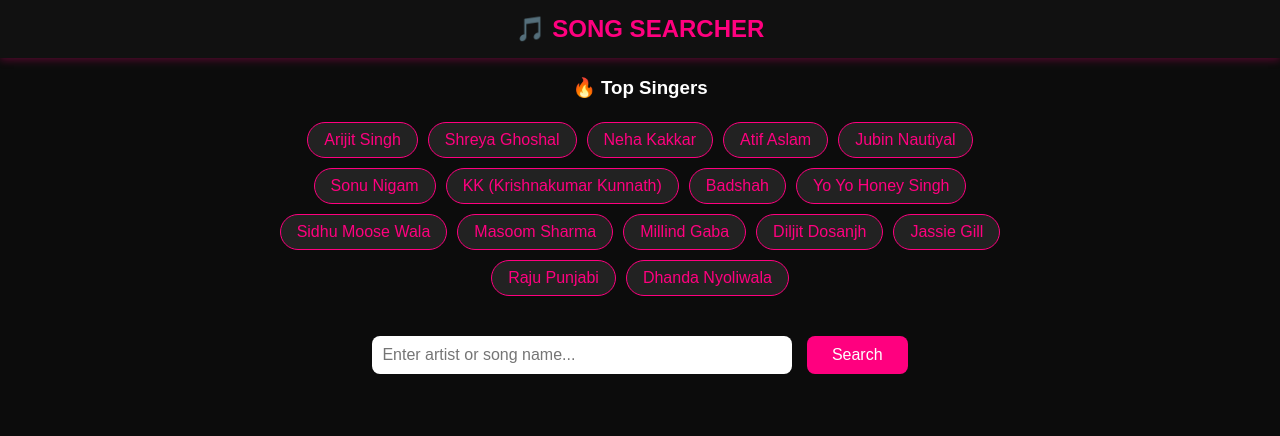
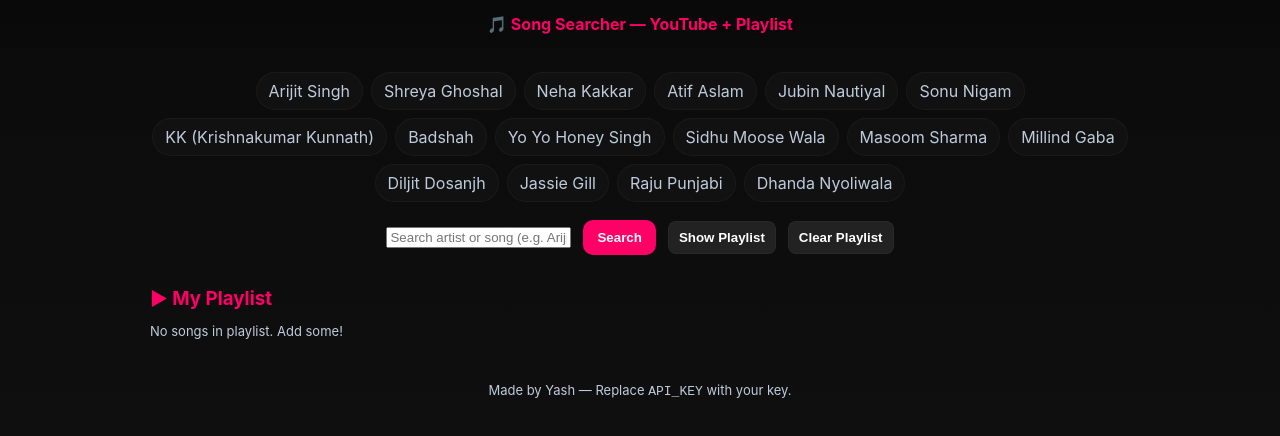
Before and after one commit to yashsharma00330-rgb/Song-finder, a plain HTML site: page index.html in a window 1280 px wide. Drawn offline with Linux system fonts and the light colour scheme.

Commit message:
Update index.html for layout and styling enhancements
Refactor HTML structure and styles for improved layout and design.

```diff
--- a/index.html
+++ b/index.html
@@ -1,167 +1,213 @@
 <!DOCTYPE html>
 <html lang="en">
 <head>
-  <meta charset="UTF-8" />
-  <meta name="viewport" content="width=device-width, initial-scale=1.0" />
-  <title>🎵 Song Searcher</title>
+<meta charset="utf-8"/>
+<meta name="viewport" content="width=device-width,initial-scale=1"/>
+<title>Song Searcher + Playlist</title>
 <style>
-    body {
-      font-family: 'Poppins', sans-serif;
-      background: #0c0c0c;
-      color: white;
-      text-align: center;
-      margin: 0;
-      padding: 0;
-    }
-    header {
-      background: #111;
-      color: #ff007f;
-      font-size: 24px;
-      padding: 15px;
-      font-weight: bold;
-      box-shadow: 0 2px 8px rgba(255, 0, 127, 0.3);
-    }
-    input {
-      width: 70%;
-      max-width: 400px;
-      padding: 10px;
-      margin-top: 20px;
-      border-radius: 8px;
-      border: none;
-      outline: none;
-      font-size: 16px;
-    }
-    button {
-      background: #ff007f;
-      color: white;
-      border: none;
-      border-radius: 8px;
-      padding: 10px 25px;
-      margin-left: 10px;
-      font-size: 16px;
-      cursor: pointer;
-      transition: 0.3s;
-    }
-    button:hover {
-      background: #ff3399;
-    }
-    .song-card {
-      background: #1a1a1a;
-      border-radius: 12px;
-      margin: 20px auto;
-      width: 85%;
-      max-width: 500px;
-      padding: 15px;
-      box-shadow: 0 0 10px rgba(255, 0, 127, 0.2);
-      transition: 0.3s;
-    }
-    .song-card:hover {
-      transform: scale(1.02);
-    }
-    .song-card img {
-      width: 100%;
-      border-radius: 10px;
-    }
-    audio {
-      width: 100%;
-      margin-top: 10px;
-      border-radius: 8px;
-    }
-    .singers-list {
-      display: flex;
-      flex-wrap: wrap;
-      justify-content: center;
-      margin: 15px auto;
-      max-width: 800px;
-    }
-    .singer-btn {
-      background: #222;
-      color: #ff007f;
-      border: 1px solid #ff007f;
-      border-radius: 20px;
-      padding: 8px 16px;
-      margin: 5px;
-      cursor: pointer;
-      transition: 0.3s;
-    }
-    .singer-btn:hover {
-      background: #ff007f;
-      color: white;
-    }
+  :root{--bg:#0b0b0b;--card:#131313;--accent:#ff0066;--muted:#bfcbdc}
+  body{margin:0;font-family:Inter,system-ui,Arial;color:#fff;background:linear-gradient(180deg,#0b0b0b,#121212);min-height:100vh}
+  header{padding:14px 16px;text-align:center;background:rgba(0,0,0,0.2);font-weight:700;color:var(--accent)}
+  .container{padding:16px;max-width:980px;margin:0 auto}
+  .row{display:flex;gap:12px;flex-wrap:wrap;align-items:center;justify-content:center;margin-bottom:12px}
+  input[type="text"]{padding:10px 12px;border-radius:10px;border:1px solid rgba(255,255,255,0.04);background:#0f0f0f;color:#fff;width:68%;min-width:220px}
+  button{background:var(--accent);border:none;padding:10px 14px;border-radius:10px;color:#fff;font-weight:700;cursor:pointer}
+  .singers{display:flex;gap:8px;flex-wrap:wrap;justify-content:center;margin:8px 0 18px}
+  .chip{padding:8px 12px;border-radius:20px;border:1px solid rgba(255,255,255,0.04);background:#111;color:var(--muted);cursor:pointer}
+  .chip:hover{background:var(--accent);color:#fff}
+  .grid{display:grid;grid-template-columns:repeat(auto-fit,minmax(280px,1fr));gap:14px}
+  .card{background:var(--card);padding:12px;border-radius:12px;box-shadow:0 6px 18px rgba(0,0,0,0.6);text-align:left}
+  .thumb{width:100%;border-radius:8px;display:block}
+  .meta{margin-top:8px}
+  .title{font-weight:700;color:#fff}
+  .sub{color:var(--muted);font-size:13px;margin-top:6px}
+  .controls{margin-top:8px;display:flex;gap:8px;flex-wrap:wrap}
+  .btn-light{background:#222;padding:8px 10px;border-radius:8px;color:#fff;border:1px solid rgba(255,255,255,0.03);cursor:pointer}
+  #playlistBox{margin-top:20px}
+  .plist-item{background:#0f0f0f;padding:8px;border-radius:8px;margin-bottom:8px;display:flex;gap:10px;align-items:center}
+  .p-thumb{width:64px;height:48px;object-fit:cover;border-radius:6px}
+  .p-meta{flex:1}
+  .small{font-size:13px;color:var(--muted)}
+  footer{padding:14px;text-align:center;color:var(--muted);font-size:13px}
+  @media(max-width:480px){ input[type="text"]{width:60%} }
 </style>
 </head>
 <body>
+<header>🎵 Song Searcher — YouTube + Playlist</header>
 
-  <header>🎵 SONG SEARCHER</header>
+<div class="container">
+  <div class="singers" id="topSingers"></div>
 
-  <h3>🔥 Top Singers</h3>
-  <div class="singers-list" id="topSingers"></div>
-
-  <div>
-    <input type="text" id="searchInput" placeholder="Enter artist or song name..." />
-    <button onclick="searchSongs()">Search</button>
+  <div class="row">
+    <input id="q" placeholder="Search artist or song (e.g. Arijit Singh)" />
+    <button id="searchBtn">Search</button>
+    <button id="showPlaylistBtn" class="btn-light">Show Playlist</button>
+    <button id="clearPlaylistBtn" class="btn-light">Clear Playlist</button>
   </div>
 
-  <div id="results"></div>
+  <div id="results" class="grid"></div>
+
+  <section id="playlistBox">
+    <h3 style="color:var(--accent);margin-bottom:8px">▶ My Playlist</h3>
+    <div id="playlistItems"></div>
+  </section>
+</div>
+
+<footer>Made by Yash — Replace <code>API_KEY</code> with your key.</footer>
 
 <script>
-    const topSingers = [
-      "Arijit Singh",
-      "Shreya Ghoshal",
-      "Neha Kakkar",
-      "Atif Aslam",
-      "Jubin Nautiyal",
-      "Sonu Nigam",
-      "KK (Krishnakumar Kunnath)",
-      "Badshah",
-      "Yo Yo Honey Singh",
-      "Sidhu Moose Wala",
-      "Masoom Sharma",
-      "Millind Gaba",
-      "Diljit Dosanjh",
-      "Jassie Gill",
-      "Raju Punjabi",
-      "Dhanda Nyoliwala"
+/* ==== CONFIG ==== */
+const API_KEY = "AIzaSyCI2aI3ABJzTrvmpW0VufH-ucYaLhGyc0A"; // <-- paste your YouTube API key here
+const TOP_SINGERS = [
+  "Arijit Singh","Shreya Ghoshal","Neha Kakkar","Atif Aslam","Jubin Nautiyal",
+  "Sonu Nigam","KK (Krishnakumar Kunnath)","Badshah","Yo Yo Honey Singh",
+  "Sidhu Moose Wala","Masoom Sharma","Millind Gaba","Diljit Dosanjh","Jassie Gill","Raju Punjabi","Dhanda Nyoliwala"
 ];
+const STORAGE_KEY = "yt_songsearcher_playlist_v1";
 
-    // Display singer buttons
-    const singerContainer = document.getElementById("topSingers");
-    singerContainer.innerHTML = topSingers.map(name =>
-      `<button class="singer-btn" onclick="searchSongs('${name}')">${name}</button>`
-    ).join("");
+/* ==== UI INIT ==== */
+const topSingersEl = document.getElementById('topSingers');
+topSingersEl.innerHTML = TOP_SINGERS.map(s=>`<div class="chip" data-name="${escapeHtml(s)}">${escapeHtml(s)}</div>`).join('');
+topSingersEl.addEventListener('click', e=>{
+  const chip = e.target.closest('.chip'); if(!chip) return;
+  const name = chip.dataset.name;
+  document.getElementById('q').value = name + " songs";
+  doSearch(name + " songs");
+});
 
-    async function searchSongs(queryFromButton) {
-      const query = queryFromButton || document.getElementById("searchInput").value.trim();
-      const resultDiv = document.getElementById("results");
-      resultDiv.innerHTML = "<p>Loading...</p>";
+document.getElementById('searchBtn').addEventListener('click', ()=>doSearch(document.getElementById('q').value));
+document.getElementById('q').addEventListener('keydown', e=>{ if(e.key==='Enter') doSearch(document.getElementById('q').value) });
+document.getElementById('showPlaylistBtn').addEventListener('click', renderPlaylist);
+document.getElementById('clearPlaylistBtn').addEventListener('click', ()=>{ if(confirm('Clear playlist?')) { localStorage.removeItem(STORAGE_KEY); playlist=[]; renderPlaylist(); alert('Playlist cleared'); } });
 
-      if (!query) {
-        resultDiv.innerHTML = "<p>Please enter or choose a singer!</p>";
-        return;
+const resultsEl = document.getElementById('results');
+let playlist = JSON.parse(localStorage.getItem(STORAGE_KEY) || '[]');
+
+/* ==== SEARCH ==== */
+async function doSearch(query){
+  query = (query||'').trim();
+  if(!query) { alert('Type a search query'); return; }
+  resultsEl.innerHTML = '<p style="grid-column:1/-1;text-align:center;color:#bbb">Loading...</p>';
+
+  try{
+    const url = `https://www.googleapis.com/youtube/v3/search?part=snippet&type=video&maxResults=24&q=${encodeURIComponent(query)}&key=${API_KEY}`;
+    const res = await fetch(url);
+    const data = await res.json();
+    if(!data.items || data.items.length===0){
+      resultsEl.innerHTML = '<p style="grid-column:1/-1;text-align:center;color:#bbb">No results</p>'; return;
+    }
+    resultsEl.innerHTML = data.items.map(i=>{
+      const vid = i.id.videoId;
+      const title = i.snippet.title;
+      const ch = i.snippet.channelTitle;
+      const thumb = i.snippet.thumbnails.high?.url || i.snippet.thumbnails.default.url;
+      return `
+        <div class="card">
+          <img class="thumb" src="${thumb}" alt="">
+          <div class="meta">
+            <div class="title">${escapeHtml(title)}</div>
+            <div class="sub">${escapeHtml(ch)}</div>
+            <div class="controls">
+              <button class="btn-play" data-vid="${vid}">Play</button>
+              <button class="btn-add" data-vid="${vid}" data-title="${escapeAttr(title)}" data-channel="${escapeAttr(ch)}" data-thumb="${escapeAttr(thumb)}">Add to Playlist</button>
+              <button class="btn-yout" data-vid="${vid}" style="background:#222" >Open YT</button>
+            </div>
+            <div style="margin-top:10px">
+              <iframe width="100%" height="240" src="https://www.youtube.com/embed/${vid}?rel=0&modestbranding=1" frameborder="0" allowfullscreen></iframe>
+            </div>
+          </div>
+        </div>
+      `;
+    }).join('');
+  } catch(err){
+    console.error(err);
+    resultsEl.innerHTML = '<p style="grid-column:1/-1;text-align:center;color:#bbb">Error loading results</p>';
+  }
 }
 
-      try {
-        const response = await fetch(`https://itunes.apple.com/search?term=${encodeURIComponent(query)}&limit=100`);
-        const data = await response.json();
+/* ==== EVENTS (delegate) ==== */
+resultsEl.addEventListener('click', e=>{
+  if(e.target.matches('.btn-add')){
+    const b = e.target;
+    const item = { videoId: b.dataset.vid, title: b.dataset.title, channel: b.dataset.channel, thumb: b.dataset.thumb };
+    addToPlaylist(item);
+  } else if(e.target.matches('.btn-play')){
+    const vid = e.target.dataset.vid;
+    // play by replacing results area with player modal-like embed at top
+    playVideoInline(vid);
+  } else if(e.target.matches('.btn-yout')){
+    const vid = e.target.dataset.vid;
+    window.open('https://www.youtube.com/watch?v='+vid,'_blank');
+  }
+});
 
-        if (data.results.length === 0) {
-          resultDiv.innerHTML = "<p>No songs found!</p>";
-          return;
+/* ==== PLAYLIST FUNCTIONS ==== */
+function addToPlaylist(item){
+  // avoid duplicates by videoId
+  if(playlist.find(p=>p.videoId===item.videoId)){ alert('Already in playlist'); return; }
+  playlist.unshift(item); // newest first
+  localStorage.setItem(STORAGE_KEY, JSON.stringify(playlist));
+  renderPlaylist();
+  alert('Added to playlist');
 }
 
-        resultDiv.innerHTML = data.results.map(song => `
-          <div class="song-card">
-            <img src="${song.artworkUrl100.replace('100x100','500x500')}" alt="Thumbnail">
-            <p><b>${song.trackName}</b><br>${song.artistName}</p>
-            <audio controls src="${song.previewUrl}"></audio>
+function removeFromPlaylist(videoId){
+  playlist = playlist.filter(p=>p.videoId!==videoId);
+  localStorage.setItem(STORAGE_KEY, JSON.stringify(playlist));
+  renderPlaylist();
+}
+
+function playFromPlaylist(videoId){
+  playVideoInline(videoId);
+}
+
+/* render playlist UI */
+function renderPlaylist(){
+  const box = document.getElementById('playlistItems');
+  if(!playlist || playlist.length===0){ box.innerHTML = '<p class="small">No songs in playlist. Add some!</p>'; return; }
+  box.innerHTML = playlist.map(item=>`
+    <div class="plist-item">
+      <img class="p-thumb" src="${item.thumb}" alt="">
+      <div class="p-meta">
+        <div style="font-weight:700">${escapeHtml(item.title)}</div>
+        <div class="small">${escapeHtml(item.channel)}</div>
       </div>
-        `).join("");
-      } catch (err) {
-        resultDiv.innerHTML = "<p>Error loading songs!</p>";
-        console.error(err);
+      <div style="display:flex;gap:8px">
+        <button onclick="playFromPlaylist('${item.videoId}')" class="btn-light">Play</button>
+        <button onclick="removeFromPlaylist('${item.videoId}')" class="btn-light">Remove</button>
+      </div>
+    </div>
+  `).join('');
+  // scroll to playlist
+  box.scrollIntoView({behavior:'smooth'});
 }
+
+/* ==== PLAY INLINE (replace results with player for chosen video) ==== */
+function playVideoInline(videoId){
+  // show an overlay-like player at top of results (or replace first column)
+  const playerHtml = `
+    <div style="grid-column:1/-1;background:#000;border-radius:12px;padding:10px">
+      <div style="display:flex;justify-content:space-between;align-items:center;gap:12px">
+        <div style="flex:1">
+          <iframe width="100%" height="360" src="https://www.youtube.com/embed/${videoId}?autoplay=1&rel=0&modestbranding=1" frameborder="0" allow="autoplay; encrypted-media" allowfullscreen></iframe>
+        </div>
+        <div style="min-width:120px;text-align:right">
+          <button onclick="document.getElementById('results').scrollIntoView({behavior:'smooth'})" class="btn-light">Close</button>
+        </div>
+      </div>
+    </div>
+  `;
+  // insert at top of results
+  resultsEl.insertAdjacentHTML('afterbegin', playerHtml);
+  window.scrollTo({top:0,behavior:'smooth'});
 }
+
+/* ==== UTIL ==== */
+function escapeHtml(s){ if(!s) return ''; return String(s).replace(/[&<>"']/g, c=>({'&':'&amp;','<':'&lt;','>':'&gt;','"':'&quot;',"'":'&#39;'}[c])); }
+function escapeAttr(s){ return (s||'').replace(/"/g,'&quot;').replace(/'/g,"&#39;"); }
+
+/* ==== INIT: render playlist on load ==== */
+renderPlaylist();
 </script>
-
 </body>
 </html>
```
Lines whose indentation alone changed are shown as unchanged.
